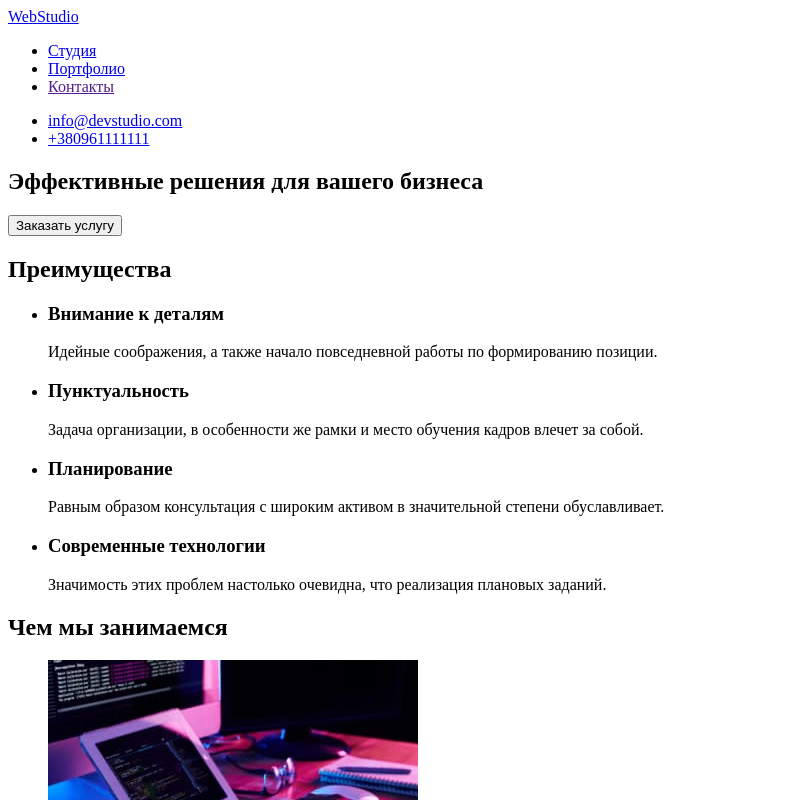
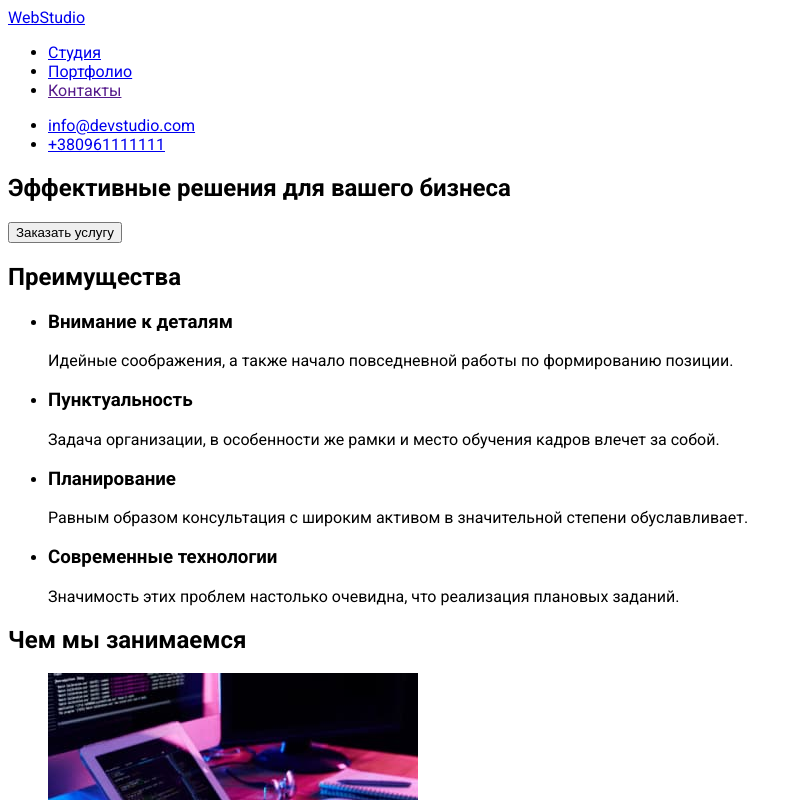
Before and after one commit to StasSytnykov/goit-markup-hw-02, a plain HTML site: page index.html in a window 1280 px wide. Shown: the top 800 px of the page, without its empty margins (0-802 px from the left). Drawn offline with Linux system fonts and the light colour scheme.

Commit message:
Добавляет шрифты

```diff
--- a/css/style.css
+++ b/css/style.css
@@ -0,0 +1,7 @@
+.body {
+ font-family: Roboto, sans-serif;
+}
+
+.logo {
+
+}
--- a/index.html
+++ b/index.html
@@ -5,12 +5,19 @@
     <meta http-equiv="X-UA-Compatible" content="IE=edge" />
     <meta name="viewport" content="width=device-width, initial-scale=1.0" />
     <title>WebStudio</title>
+    <link rel="preconnect" href="https://fonts.googleapis.com" />
+    <link rel="preconnect" href="https://fonts.gstatic.com" crossorigin />
+    <link
+      href="https://fonts.googleapis.com/css2?family=Raleway:wght@700&family=Roboto:wght@400;500;700;900&display=swap"
+      rel="stylesheet"
+    />
+    <link rel="stylesheet" href="./css/style.css" />
   </head>
-  <body>
+  <body class="body">
     <header>
       <!-- Навигация по сайту -->
       <nav>
-        <a href="./index.html" lang="en"> WebStudio </a>
+        <a class="logo" href="./index.html" lang="en"> WebStudio </a>
         <ul>
           <li>
             <a href="./index.html">Студия</a>
```
Also changed, not shown: portfolio.html (+10 -3 lines).
